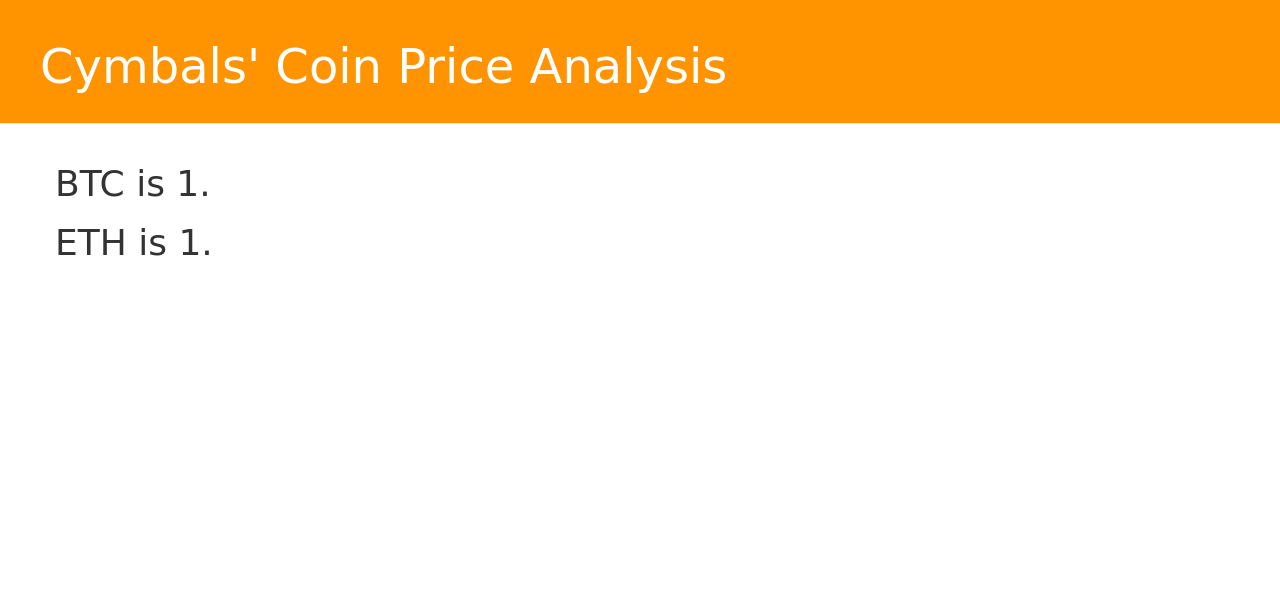
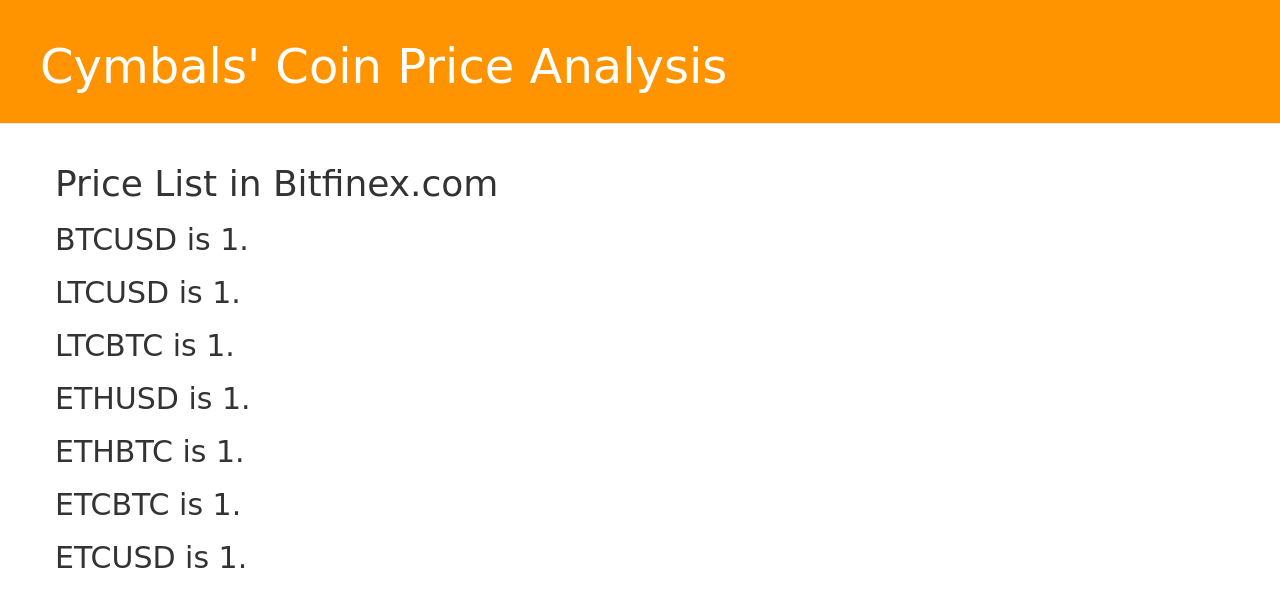
Before and after one commit to stockholm44/bitfinex1, a Django app: page / in a window 1280 px wide. Shown: the top 607 px of the page. Run offline with Django 3.2, Linux system fonts and the light colour scheme; tables that the repository leaves empty hold one stand-in row (values such as "Sample post"); a database or web service that is not in the repository returns one stand-in record (values such as "Sample title"); data that the repository does not hold is empty; some libraries are stand-ins or nearby versions.

Commit message:
Series incresing

```diff
--- a/blog/FinexAPI.py
+++ b/blog/FinexAPI.py
@@ -34,6 +34,30 @@ def bid_Finex(symbol):
 	bid = rep['bid']
 	return bid
 
+# def symbol_list():
+# 	URL = "https://api.bitfinex.com/v1/symbols"
+# 	response = requests.request("GET", URL)
+# 	rep = response.json()
+# 	return rep
+
+def symbol_list():
+	symbols = ('btcusd', 'ltcusd', 'ltcbtc', 'ethusd', 'ethbtc', 'etcbtc', 'etcusd')
+	# ('rrtusd', 'rrtbtc', 'zecusd', 'zecbtc', 'xmrusd', 'xmrbtc', 'dshusd', 'dshbtc', 'btceur', 'btcjpy', 'xrpusd', 'xrpbtc', 'iotusd', 'iotbtc', 'ioteth', 'eosusd', 'eosbtc')
+
+	# ('eoseth', 'sanusd', 'sanbtc', 'saneth', 'omgusd', 'omgbtc', 'omgeth', 'bchusd', 'bchbtc', 'bcheth', 'neousd', 'neobtc', 'neoeth', 'etpusd', 'etpbtc', 'etpeth', 'qtmusd', 'qtmbtc', 'qtmeth', 'avtusd', 'avtbtc', 'avteth', 'edousd', 'edobtc', 'edoeth', 'btgusd', 'btgbtc', 'datusd', 'datbtc', 'dateth', 'qshusd', 'qshbtc', 'qsheth', 'yywusd', 'yywbtc', 'yyweth', 'gntusd', 'gntbtc', 'gnteth', 'sntusd', 'sntbtc', 'snteth', 'ioteur', 'batusd', 'batbtc', 'bateth', 'mnausd', 'mnabtc', 'mnaeth', 'funusd', 'funbtc', 'funeth', 'zrxusd', 'zrxbtc', 'zrxeth', 'tnbusd', 'tnbbtc', 'tnbeth', 'spkusd', 'spkbtc', 'spketh', 'trxusd', 'trxbtc', 'trxeth', 'rcnusd', 'rcnbtc', 'rcneth', 'rlcusd', 'rlcbtc', 'rlceth', 'aidusd', 'aidbtc', 'aideth', 'sngusd', 'sngbtc', 'sngeth', 'repusd', 'repbtc', 'repeth', 'elfusd', 'elfbtc', 'elfeth', 'btcgbp', 'etheur', 'ethjpy', 'ethgbp', 'neoeur', 'neojpy', 'neogbp', 'eoseur', 'eosjpy', 'eosgbp', 'iotjpy', 'iotgbp', 'iosusd', 'iosbtc', 'ioseth', 'aiousd', 'aiobtc', 'aioeth', 'requsd', 'reqbtc', 'reqeth', 'rdnusd', 'rdnbtc', 'rdneth', 'lrcusd', 'lrcbtc', 'lrceth', 'waxusd', 'waxbtc', 'waxeth', 'daiusd', 'daibtc', 'daieth', 'cfiusd', 'cfibtc', 'cfieth', 'agiusd', 'agibtc', 'agieth', 'bftusd', 'bftbtc', 'bfteth', 'mtnusd', 'mtnbtc', 'mtneth', 'odeusd', 'odebtc', 'odeeth')
+	return symbols
+
+# symbols = symbol_list()
+# coin_price = {}
+# for symbol in symbols:
+#     coin_price[symbol] = bid_Finex(symbol)
+#
+# print(coin_price)
+
+
+# a= symbol_list()
+# print(a)
+# print(a[1])
 # # coinone API
 # def bid_Coinone():
 # 	URL = "https://api.coinone.co.kr/ticker/"
--- a/blog/templates/blog/price_coin.html
+++ b/blog/templates/blog/price_coin.html
@@ -2,8 +2,9 @@
 
 {% block content %}
         <div>
-            <h1>BTC is {{ coin_price.btc_price }}.</h1>
-            <!-- <h1>Gimchi Premium is {{ coin_price.gimp }}</h1> -->
-            <h1>ETH is {{ coin_price.eth_price }}.</h1>
+            <h1>Price List in Bitfinex.com</h1>
+            {% for key, value in coin_price.items %}
+              <h2>{{ key|upper }} is {{ value }}.</h2>
+            {% endfor %}
         </div>
 {% endblock %}
--- a/blog/views.py
+++ b/blog/views.py
@@ -21,9 +21,10 @@ from blog.FinexAPI import *
 # def hello(request):
 #     return HttpResponse("Hello world")
 def price_coin(request):
+    symbols = symbol_list()
     coin_price = {}
-    coin_price['btc_price'] = bid_Finex('btcusd')
-    coin_price['eth_price'] = bid_Finex('ethusd')
+    for symbol in symbols:
+        coin_price[symbol] = bid_Finex(symbol)
     # coin_price['gimp'] = gimp()
     volume = '100000'
     # gimp = gimp()
```
